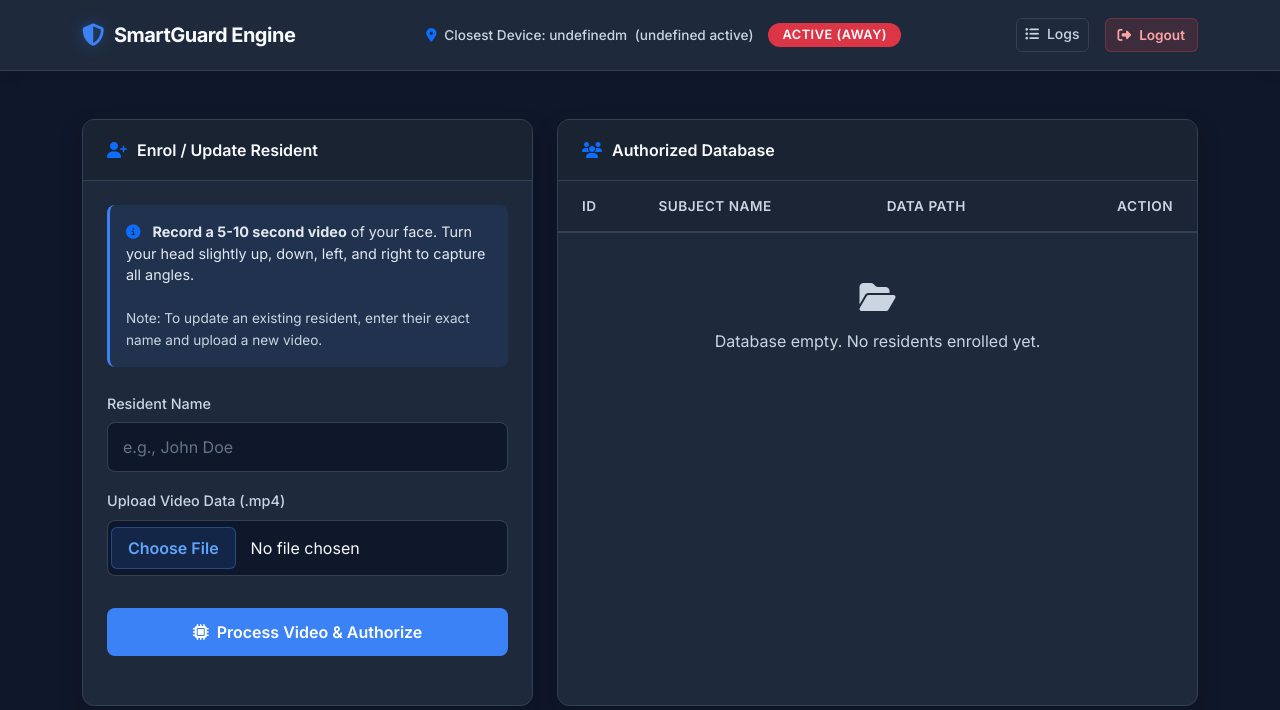
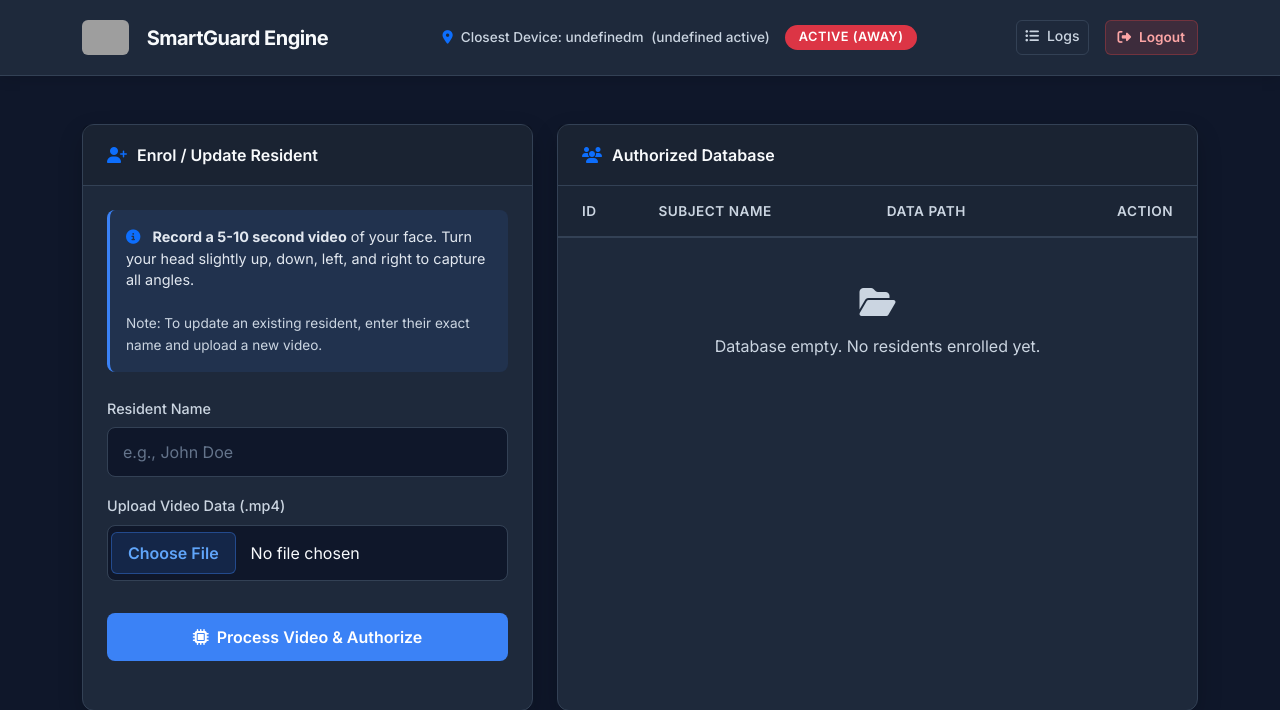
Before and after one commit to Dhilleswara-Au/SmartGuard, a Flask app: page / in a window 1280 px wide. Shown: the top 710 px of the page. Run offline with Flask 3, Linux system fonts and the light colour scheme; the visitor is signed in with stand-in values (Sample User, id 1); data that the repository does not hold is empty; parts of the project's set-up code (start-up, migrations or seed data) failed here and were passed over; grey boxes are pictures that could not be loaded.

Commit message:
added logo

```diff
--- a/templates/index.html
+++ b/templates/index.html
@@ -4,6 +4,7 @@
     <meta charset="UTF-8">
     <meta name="viewport" content="width=device-width, initial-scale=1.0">
     <title>SmartGuard | Dashboard</title>
+    <link rel="icon" type="image/jpeg" href="/static/logo.jpg">
     <link rel="preconnect" href="https://fonts.googleapis.com">
     <link rel="preconnect" href="https://fonts.gstatic.com" crossorigin>
     <link href="https://fonts.googleapis.com/css2?family=Inter:wght@300;400;500;600;700&display=swap" rel="stylesheet">
@@ -135,7 +136,7 @@
 <nav class="navbar navbar-expand-lg mb-5">
     <div class="container d-flex flex-wrap align-items-center justify-content-between">
         <a class="navbar-brand text-decoration-none" href="/">
-            <i class="fa-solid fa-shield-halved brand-icon"></i> SmartGuard Engine
+            <img src="/static/logo.jpg" alt="SmartGuard Logo" style="height: 35px; width: auto; border-radius: 6px; margin-right: 8px;"> SmartGuard Engine
         </a>
 
         <div class="status-container">
--- a/templates/login.html
+++ b/templates/login.html
@@ -4,6 +4,7 @@
     <meta charset="UTF-8">
     <meta name="viewport" content="width=device-width, initial-scale=1.0">
     <title>SmartGuard | Secure Login</title>
+    <link rel="icon" type="image/jpeg" href="/static/logo.jpg">
     <link rel="preconnect" href="https://fonts.googleapis.com">
     <link rel="preconnect" href="https://fonts.gstatic.com" crossorigin>
     <link href="https://fonts.googleapis.com/css2?family=Inter:wght@300;400;500;600;700&display=swap" rel="stylesheet">
@@ -129,7 +130,7 @@
 <body>
 
     <div class="login-card">
-        <i class="fa-solid fa-shield-halved header-icon"></i>
+        <img src="/static/logo.jpg" alt="SmartGuard Logo" style="height: 90px; width: auto; border-radius: 12px; margin-bottom: 20px; box-shadow: 0 0 15px rgba(59, 130, 246, 0.4);">
         <h3 class="card-title">SmartGuard</h3>
         <p class="card-subtitle">Admin Access Portal</p>
 
--- a/templates/logs.html
+++ b/templates/logs.html
@@ -4,6 +4,7 @@
     <meta charset="UTF-8">
     <meta name="viewport" content="width=device-width, initial-scale=1.0">
     <title>SmartGuard | Log Management</title>
+    <link rel="icon" type="image/jpeg" href="/static/logo.jpg">
     <link rel="preconnect" href="https://fonts.googleapis.com">
     <link rel="preconnect" href="https://fonts.gstatic.com" crossorigin>
     <link href="https://fonts.googleapis.com/css2?family=Inter:wght@300;400;500;600;700&display=swap" rel="stylesheet">
@@ -109,7 +110,7 @@
 <nav class="navbar navbar-expand-lg">
     <div class="container d-flex flex-wrap align-items-center justify-content-between">
         <a class="navbar-brand text-decoration-none" href="/">
-            <i class="fa-solid fa-shield-halved brand-icon"></i> SmartGuard Engine
+            <img src="/static/logo.jpg" alt="SmartGuard Logo" style="height: 35px; width: auto; border-radius: 6px; margin-right: 8px;"> SmartGuard Engine
         </a>
         <div class="ms-auto">
             <a href="/" class="btn btn-outline-light btn-sm"><i class="fa-solid fa-arrow-left me-2"></i>Back to Dashboard</a>
--- a/templates/mobile.html
+++ b/templates/mobile.html
@@ -4,6 +4,7 @@
     <meta charset="UTF-8">
     <meta name="viewport" content="width=device-width, initial-scale=1.0, maximum-scale=1.0, user-scalable=no">
     <title>SmartGuard | Remote</title>
+    <link rel="icon" type="image/jpeg" href="/static/logo.jpg">
     <link rel="preconnect" href="https://fonts.googleapis.com">
     <link rel="preconnect" href="https://fonts.gstatic.com" crossorigin>
     <link href="https://fonts.googleapis.com/css2?family=Inter:wght@300;400;500;600;700&display=swap" rel="stylesheet">
@@ -134,7 +135,7 @@
 <body>
 
     <div class="remote-card">
-        <i class="fa-solid fa-shield-halved header-icon"></i>
+        <img src="/static/logo.jpg" alt="SmartGuard Logo" style="height: 75px; width: auto; border-radius: 12px; margin-bottom: 15px; box-shadow: 0 0 12px rgba(59, 130, 246, 0.4);">
         <h3>SmartGuard</h3>
         <p class="subtitle">Secure Mobile Key</p>
 
```
